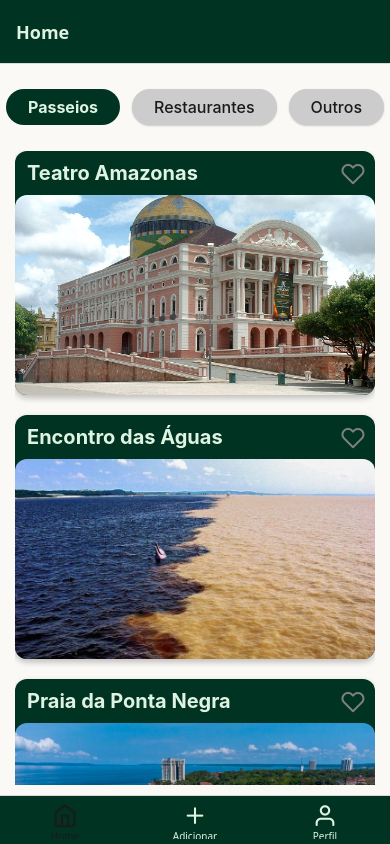
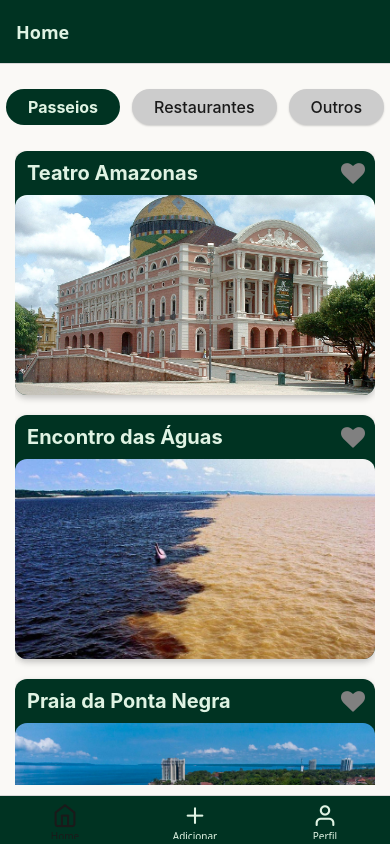
Before and after one commit to IsacPessoa/AmazonTour, a React Native app: screen /MainTabs in a window 390 px wide. Built offline with nearby package versions, Linux system fonts and the light colour scheme.

Commit message:
testes e alterações finais

```diff
--- a/package.json
+++ b/package.json
@@ -20,6 +20,7 @@
     "expo-status-bar": "~2.2.3",
     "react": "19.0.0",
     "react-native": "0.79.2",
+    "react-native-animatable": "^1.4.0",
     "react-native-mask-text": "^0.14.2",
     "react-native-safe-area-context": "^5.4.0",
     "react-native-screens": "~4.10.0",
--- a/src/screens/FavoritosScreen/index.js
+++ b/src/screens/FavoritosScreen/index.js
@@ -1,22 +1,44 @@
-import React, { useState, useEffect, useCallback } from "react";
+import React, { useState, useCallback, useEffect } from "react";
 import { View, Text, FlatList, TouchableOpacity, Image } from "react-native";
-import { Feather } from "@expo/vector-icons";
+import { FontAwesome } from "@expo/vector-icons";
 import AsyncStorage from "@react-native-async-storage/async-storage";
 import { useFocusEffect } from "@react-navigation/native";
+import * as Animatable from "react-native-animatable";
 import styles from "./styles";
+
+const AnimatedView = Animatable.createAnimatableComponent(View);
 
 export default function FavoritosScreen({ navigation, route }) {
   const [favoritos, setFavoritos] = useState([]);
+  const [animarLista, setAnimarLista] = useState(false);
   const emailUsuario = route.params?.email;
 
   const carregarFavoritos = async () => {
     try {
-      const dados = await AsyncStorage.getItem(`favoritos_${emailUsuario}`);
-      if (dados) {
-        setFavoritos(JSON.parse(dados));
-      } else {
-        setFavoritos([]);
+      const dadosFavoritos = await AsyncStorage.getItem(
+        `favoritos_${emailUsuario}`
+      );
+      const dadosPontos = await AsyncStorage.getItem("pontosTuristicos");
+
+      const favoritosSalvos = dadosFavoritos ? JSON.parse(dadosFavoritos) : [];
+      const pontos = dadosPontos ? JSON.parse(dadosPontos) : [];
+
+      const favoritosAtualizados = favoritosSalvos
+        .map((fav) => pontos.find((ponto) => ponto.id === fav.id))
+        .filter(Boolean);
+
+      setFavoritos(favoritosAtualizados);
+
+      if (
+        JSON.stringify(favoritosAtualizados) !== JSON.stringify(favoritosSalvos)
+      ) {
+        await AsyncStorage.setItem(
+          `favoritos_${emailUsuario}`,
+          JSON.stringify(favoritosAtualizados)
+        );
       }
+
+      setAnimarLista(true);
     } catch (error) {
       console.log("Erro ao carregar favoritos:", error);
     }
@@ -36,17 +58,14 @@ export default function FavoritosScreen({ navigation, route }) {
         `favoritos_${emailUsuario}`,
         JSON.stringify(novosFavoritos)
       );
+      setAnimarLista(true);
     } catch (error) {
       console.log("Erro ao remover favorito:", error);
     }
   };
 
-  function renderItem({ item }) {
-    const imageSource = item.imageUri
-      ? { uri: item.imageUri }
-      : item.imageKey
-      ? (() => {
-          switch (item.imageKey) {
+  function getImageFromKey(key) {
+    switch (key) {
       case "teatro":
         return require("../../assets/TeatroAmazonas.jpg");
       case "encontro":
@@ -60,8 +79,12 @@ export default function FavoritosScreen({ navigation, route }) {
       default:
         return null;
     }
-        })()
-      : null;
+  }
+
+  function renderItem({ item }) {
+    const imageSource = item.imageUri
+      ? { uri: item.imageUri }
+      : getImageFromKey(item.imageKey);
 
     return (
       <TouchableOpacity
@@ -81,7 +104,7 @@ export default function FavoritosScreen({ navigation, route }) {
           style={{ position: "absolute", top: 10, right: 10 }}
           onPress={() => removerFavorito(item.id)}
         >
-          <Feather name="heart" size={24} color="red" />
+          <FontAwesome name="heart" size={24} color="red" />
         </TouchableOpacity>
       </TouchableOpacity>
     );
@@ -89,6 +112,13 @@ export default function FavoritosScreen({ navigation, route }) {
 
   return (
     <View style={styles.container}>
+      <AnimatedView
+        animation={animarLista ? "fadeInUp" : undefined}
+        duration={600}
+        onAnimationEnd={() => setAnimarLista(false)}
+        useNativeDriver
+        style={{ flex: 1 }}
+      >
         <FlatList
           data={favoritos}
           keyExtractor={(item) => item.id}
@@ -101,6 +131,7 @@ export default function FavoritosScreen({ navigation, route }) {
           contentContainerStyle={{ flexGrow: 1 }}
           scrollEnabled={favoritos.length > 0}
         />
+      </AnimatedView>
     </View>
   );
 }
--- a/src/screens/FavoritosScreen/styles.js
+++ b/src/screens/FavoritosScreen/styles.js
@@ -4,7 +4,7 @@ import colors from "../../colors";
 export default StyleSheet.create({
   container: {
     flex: 1,
-    backgroundColor: "#fff",
+    backgroundColor: colors.white,
     paddingHorizontal: 16,
     paddingTop: 16,
   },
@@ -20,15 +20,15 @@ export default StyleSheet.create({
   },
   emptyText: {
     fontSize: 18,
-    color: "#999",
+    color: colors.gray,
   },
   card: {
-    backgroundColor: "#f9f9f9",
+    backgroundColor: colors.offWhite,
     borderRadius: 12,
     padding: 12,
     marginBottom: 16,
-    elevation: 3, // sombra Android
-    shadowColor: "#000", // sombra iOS
+    elevation: 3,
+    shadowColor: colors.softBlack,
     shadowOffset: { width: 0, height: 2 },
     shadowOpacity: 0.1,
     shadowRadius: 4,
@@ -37,7 +37,7 @@ export default StyleSheet.create({
   title: {
     fontSize: 18,
     fontWeight: "bold",
-    color: "#333",
+    color: colors.darkGreen,
     marginBottom: 8,
   },
   image: {
@@ -52,15 +52,8 @@ export default StyleSheet.create({
     right: 10,
     padding: 6,
   },
-  clearButton: {
-    backgroundColor: colors.red || "#ff4d4d",
-    padding: 14,
-    margin: 16,
-    borderRadius: 8,
-    alignItems: "center",
-  },
   clearButtonText: {
-    color: "#fff",
+    color: colors.white,
     fontWeight: "bold",
     fontSize: 16,
   },
--- a/src/screens/HomeScreen/index.js
+++ b/src/screens/HomeScreen/index.js
@@ -1,17 +1,59 @@
-import React, { useState, useEffect, useCallback } from "react";
+import React, { useState, useEffect, useCallback, memo } from "react";
 import { View, Text, FlatList, TouchableOpacity, Image } from "react-native";
-import { Feather } from "@expo/vector-icons";
+import { FontAwesome } from "@expo/vector-icons";
 import AsyncStorage from "@react-native-async-storage/async-storage";
 import { useFocusEffect } from "@react-navigation/native";
 import styles from "./styles";
 import { pontosTuristicosIniciais } from "../../data/pontosTuristicosDB";
+import * as Animatable from "react-native-animatable";
+
+const AnimatedView = Animatable.createAnimatableComponent(View);
+
+const PontoCard = memo(
+  ({ item, navigation, isFavorito, toggleFavorito, getImageFromKey }) => {
+    const imageSource = item.imageUri
+      ? { uri: item.imageUri }
+      : getImageFromKey(item.imageKey);
+
+    const isFav = isFavorito(item.id);
+
+    return (
+      <TouchableOpacity
+        style={styles.card}
+        onPress={() =>
+          navigation.getParent()?.navigate("Details", {
+            ponto: {
+              ...item,
+              image: imageSource,
+            },
+          })
+        }
+      >
+        <Text style={styles.title}>{item.titulo}</Text>
+        <Image source={imageSource} style={styles.image} />
+        <TouchableOpacity
+          onPress={() => toggleFavorito(item)}
+          style={{ position: "absolute", top: 10, right: 10 }}
+        >
+          <FontAwesome
+            name="heart"
+            size={24}
+            color={isFav ? "red" : "gray"}
+            solid={isFav}
+          />
+        </TouchableOpacity>
+      </TouchableOpacity>
+    );
+  }
+);
 
 export default function HomeScreen({ navigation, route }) {
   const [pontosTuristicos, setPontosTuristicos] = useState([]);
   const [categoriaSelecionada, setCategoriaSelecionada] = useState("passeios");
   const [favoritos, setFavoritos] = useState([]);
+  const [animacaoListaKey, setAnimacaoListaKey] = useState(0);
 
-  const emailUsuario = route.params?.email; // recebe email do usuário logado
+  const emailUsuario = route.params?.email;
 
   const carregarDados = async () => {
     try {
@@ -75,11 +117,8 @@ export default function HomeScreen({ navigation, route }) {
     (ponto) => ponto.categoria === categoriaSelecionada
   );
 
-  const isFavorito = (id) => {
-    return favoritos.some((fav) => fav.id === id);
-  };
+  const isFavorito = (id) => favoritos.some((fav) => fav.id === id);
 
-  // Função para alternar favorito
   const toggleFavorito = async (ponto) => {
     let novosFavoritos;
     if (isFavorito(ponto.id)) {
@@ -94,38 +133,10 @@ export default function HomeScreen({ navigation, route }) {
     );
   };
 
-  function renderItem({ item }) {
-    const imageSource = item.imageUri
-      ? { uri: item.imageUri }
-      : getImageFromKey(item.imageKey);
-
-    return (
-      <TouchableOpacity
-        style={styles.card}
-        onPress={() =>
-          navigation.getParent()?.navigate("Details", {
-            ponto: {
-              ...item,
-              image: imageSource,
-            },
-          })
-        }
-      >
-        <Text style={styles.title}>{item.titulo}</Text>
-        <Image source={imageSource} style={styles.image} />
-        <TouchableOpacity
-          style={{ position: "absolute", top: 10, right: 10 }}
-          onPress={() => toggleFavorito(item)}
-        >
-          <Feather
-            name="heart"
-            size={24}
-            color={isFavorito(item.id) ? "red" : "gray"}
-          />
-        </TouchableOpacity>
-      </TouchableOpacity>
-    );
-  }
+  const trocarCategoria = (categoria) => {
+    setCategoriaSelecionada(categoria);
+    setAnimacaoListaKey((k) => k + 1);
+  };
 
   return (
     <View style={styles.container}>
@@ -137,7 +148,7 @@ export default function HomeScreen({ navigation, route }) {
               styles.tabButton,
               categoriaSelecionada === categoria && styles.tabButtonAtivo,
             ]}
-            onPress={() => setCategoriaSelecionada(categoria)}
+            onPress={() => trocarCategoria(categoria)}
           >
             <Text
               style={[
@@ -151,10 +162,26 @@ export default function HomeScreen({ navigation, route }) {
         ))}
       </View>
 
+      <AnimatedView
+        key={animacaoListaKey}
+        animation="fadeInUp"
+        duration={600}
+        useNativeDriver
+        style={{ flex: 1 }}
+      >
         <FlatList
           data={pontosFiltrados}
           keyExtractor={(item) => item.id}
-        renderItem={renderItem}
+          extraData={favoritos}
+          renderItem={({ item }) => (
+            <PontoCard
+              item={item}
+              navigation={navigation}
+              isFavorito={isFavorito}
+              toggleFavorito={toggleFavorito}
+              getImageFromKey={getImageFromKey}
+            />
+          )}
           ListEmptyComponent={() => (
             <View style={styles.emptyContainer}>
               <Text style={styles.emptyText}>
@@ -165,6 +192,7 @@ export default function HomeScreen({ navigation, route }) {
           contentContainerStyle={{ flexGrow: 1 }}
           scrollEnabled={pontosFiltrados.length > 0}
         />
+      </AnimatedView>
     </View>
   );
 }
--- a/src/screens/HomeScreen/styles.js
+++ b/src/screens/HomeScreen/styles.js
@@ -23,7 +23,7 @@ const styles = StyleSheet.create({
     borderRadius: 20,
     marginHorizontal: 6,
     backgroundColor: colors.gray,
-    shadowColor: "#000",
+    shadowColor: colors.softBlack,
     shadowOffset: { width: 0, height: 1 },
     shadowOpacity: 0.2,
     shadowRadius: 2,
@@ -53,7 +53,7 @@ const styles = StyleSheet.create({
     overflow: "hidden",
     marginBottom: 20,
     elevation: 4,
-    shadowColor: "#000",
+    shadowColor: colors.softBlack,
     shadowOpacity: 0.25,
     shadowRadius: 6,
     shadowOffset: { width: 0, height: 3 },
--- a/src/screens/PerfilScreen/index.js
+++ b/src/screens/PerfilScreen/index.js
@@ -111,10 +111,10 @@ export default function PerfilScreen({ navigation }) {
         </View>
 
         <TouchableOpacity
-          style={profileStyle.secondaryButton}
+          style={profileStyle.favoriteButton}
           onPress={goToFavorites}
         >
-          <Text style={profileStyle.secondaryButtonText}>Favoritos</Text>
+          <Text style={profileStyle.favoriteButtonText}>Favoritos</Text>
         </TouchableOpacity>
 
         <TouchableOpacity
--- a/src/screens/PerfilScreen/styles.js
+++ b/src/screens/PerfilScreen/styles.js
@@ -113,7 +113,7 @@ export default StyleSheet.create({
   },
 
   secondaryButton: {
-    backgroundColor: colors.lightGreen,
+    backgroundColor: colors.red,
     paddingVertical: 12,
     paddingHorizontal: 32,
     borderRadius: 8,
@@ -123,6 +123,23 @@ export default StyleSheet.create({
   },
 
   secondaryButtonText: {
+    color: colors.white,
+    fontSize: 16,
+    textAlign: "center",
+    fontWeight: "bold",
+  },
+
+  favoriteButton: {
+    backgroundColor: colors.softGreen,
+    paddingVertical: 12,
+    paddingHorizontal: 32,
+    borderRadius: 8,
+    width: "60%",
+    alignSelf: "center",
+    marginBottom: 34,
+  },
+
+  favoriteButtonText: {
     color: colors.softBlack,
     fontSize: 16,
     textAlign: "center",
@@ -130,7 +147,7 @@ export default StyleSheet.create({
   },
 
   deleteButton: {
-    backgroundColor: "#D9534F", // vermelho estilo bootstrap danger
+    backgroundColor: colors.red,
     paddingVertical: 12,
     paddingHorizontal: 32,
     borderRadius: 8,
```
Also changed, not shown: 1 other file (tests, documents, lock files or other folders). Lines whose indentation alone changed are shown as unchanged.
